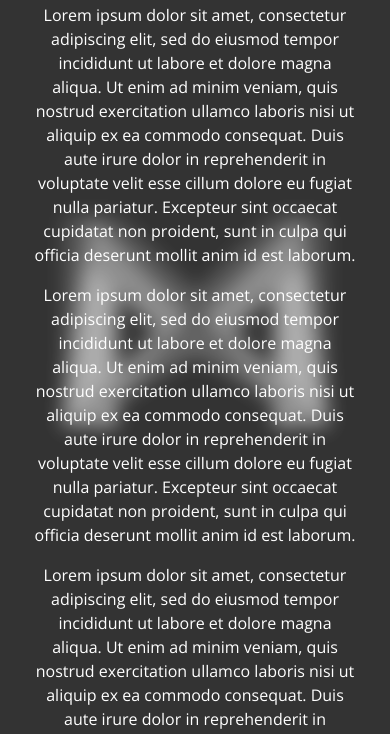
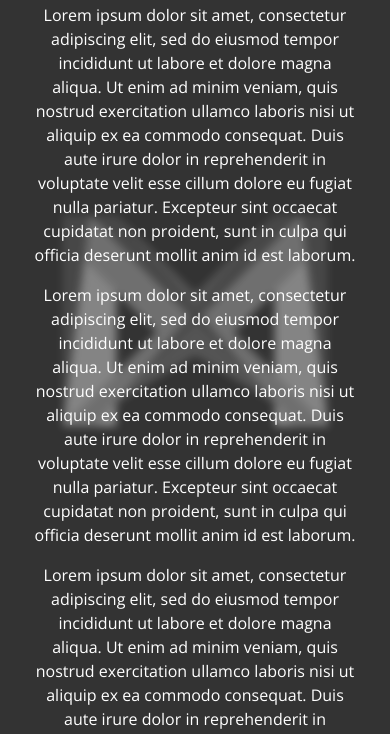
Before and after one commit to MItCHeLPL/Portfolio, a plain HTML site: page index-en.html in a window 390 px wide. Shown: the part 101-835 px from the top of the page. Drawn offline with nearby package versions, Linux system fonts and the light colour scheme.

Commit message:
working 3 column layout

```diff
--- a/css/main.css
+++ b/css/main.css
@@ -36,8 +36,8 @@ body
 
     100%
     {
-        filter: blur(10px);
-        opacity: .6;
+        filter: blur(4px);
+        opacity: .4;
     }
 }
 @keyframes OnEnterContent
@@ -89,8 +89,9 @@ body
     clear: both;
 
     position:fixed;
-    top:0;
-    left:0;
+
+    left:0%;
+    top:0%;
 
     object-fit: cover;
     object-position: 50% 50%;
@@ -103,8 +104,8 @@ body
     animation-name: OnEnterBackground;
     animation-duration: 2s;
 
-    opacity: .6;
-    filter: blur(10px);
+    filter: blur(4px);
+    opacity: .4;
 }
 
 /*Bootstrap containers*/
@@ -179,7 +180,7 @@ body
 
     margin-left:0;
 
-    clip-path: polygon(0 0, 100% 0, 85% 100%, 0% 100%);
+    clip-path: polygon(0 0, 100% 0, calc(100% - 100px) 100%, 0% 100%);
 }
 .leftBackground::before
 {
@@ -193,7 +194,7 @@ body
 
     margin-right:0;
 
-    clip-path: polygon(15% 0, 100% 0, 100% 100%, 0% 100%);
+    clip-path: polygon(100px 0, 100% 0, 100% 100%, 0% 100%);
 }
 
 /*Mobile*/
@@ -213,17 +214,17 @@ body
     {
         padding-right:1em;
         padding-left:1em;
-        padding-bottom: 15vw;
+        padding-bottom:3em;
 
-        clip-path: polygon(0 0, 100% 0, 100% 85%, 0% 100%); /*improve on mobile*/
+        clip-path: polygon(0 0, 100% 0, 100% calc(100% - 30px), 0% 100%); /*improve on mobile*/
     }
     .rightBackground
     {
         padding-left:1em;
         padding-right:1em;
-        padding-top: 15vw;
+        padding-top:2em;
 
-        clip-path: polygon(0 15%, 100% 0, 100% 100%, 0 100%); /*improve on mobile*/
+        clip-path: polygon(0 30px, 100% 0, 100% 100%, 0 100%); /*improve on mobile*/
     }
 
     .section
--- a/index-en.html
+++ b/index-en.html
@@ -1,6 +1,6 @@
 
 <!DOCTYPE html>
-<html lang="en-EN">
+<html lang="en">
     <head>
         <!--Meta Tags-->
         <meta charset="UTF-8" />
```
